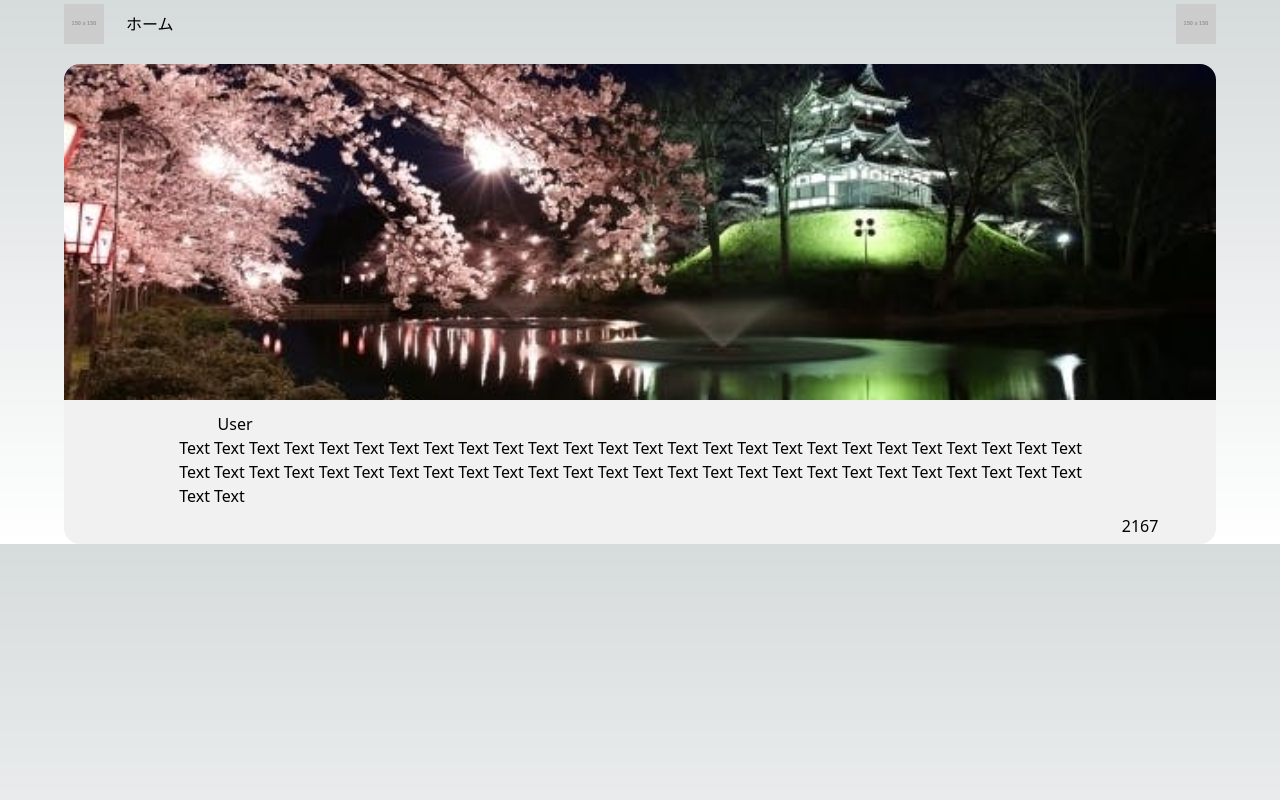
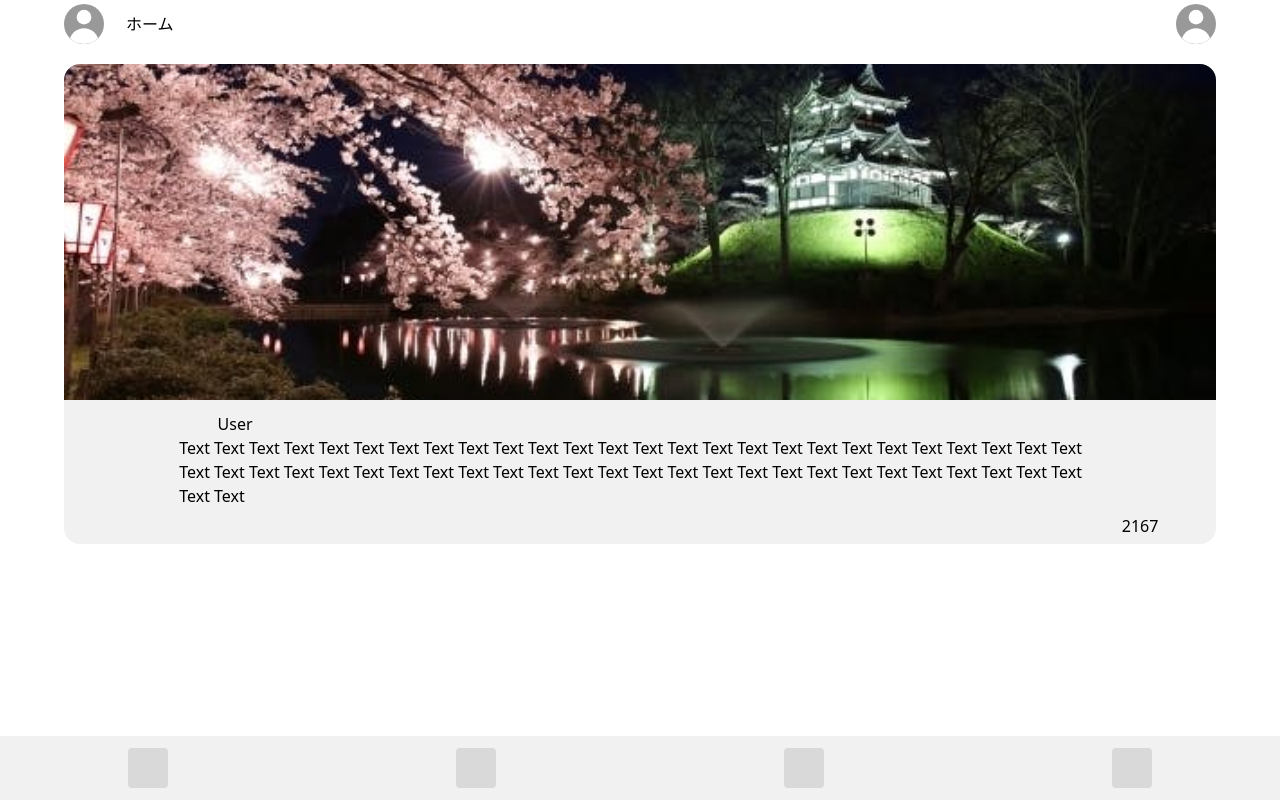
Before and after one commit to waragaya1999/ntt_sangaku_renkei_front, a Next.js app: page /test in a window 1280 px wide. Built offline with nearby package versions, Linux system fonts and the light colour scheme.

Commit message:
[update] スタイル調整

```diff
--- a/components/header.tsx
+++ b/components/header.tsx
@@ -1,16 +1,16 @@
 import Image from "next/image";
 
 export default function Header() {
-    const imageUrl = "https://placehold.jp/150x150.png"
+    const imageUrl = "/images/user.svg"
     return(
-        <header className={"w-full"}>
+        <header className={"w-full fixed bg-white z-[999]"}>
             <div className={"w-[90%] h-12 flex justify-between m-auto"}>
                 <div className={"flex items-center"}>
                     <Image src={imageUrl} alt="logo" width={40} height={40}/>
                     <h2 className={"whitespace-nowrap ml-[25%]"}>ホーム</h2>
                 </div>
                 <div className={"flex items-center"}>
-                    <Image src={imageUrl} alt="logo" width={40} height={40}/>
+                    <Image src={"/images/user.svg"} alt="logo" width={40} height={40}/>
                 </div>
             </div>
         </header>
--- a/components/upperPost.tsx
+++ b/components/upperPost.tsx
@@ -7,7 +7,7 @@ type Props = {
 export default function UpperPost({bgImage}: Props) {
     const upperPostsH = "calc(100vh * 0.6)"
     return (
-        <div className={"rounded-2xl overflow-hidden"} style={{width: "100%", height: upperPostsH}}>
+        <div className={"rounded-2xl overflow-hidden mx-[1%]"} style={{width: "100%", height: upperPostsH}}>
             <div className={"w-[100%] h-[70%] relative"}>
                 <Image src="/images/demo.jpg" alt="demo" fill style={{objectFit: "cover"}}/>
             </div>
--- a/pages/test.tsx
+++ b/pages/test.tsx
@@ -8,12 +8,23 @@ export default function Test() {
     return (
         <>
             <Header/>
-            <main>
-                <div className={"w-[90%] m-auto mt-4"}>
+            <main className={"h-[calc(100%-4rem)] overflow-scroll"}>
+                <div className={"w-[500%] flex m-auto pt-16"}>
                     <UpperPost bgImage={tailwindUrl}/>
-                    <div></div>
+                    <UpperPost bgImage={tailwindUrl}/>
+                    <UpperPost bgImage={tailwindUrl}/>
+                    <UpperPost bgImage={tailwindUrl}/>
+                    <UpperPost bgImage={tailwindUrl}/>
                 </div>
             </main>
+            <footer className={"w-full h-16 fixed bottom-0 bg-[#f1f1f1]"}>
+                <div className={"w-[80%] h-full flex items-center justify-between m-auto"}>
+                    <div className={"w-10 h-10 bg-[#d9d9d9] rounded"}></div>
+                    <div className={"w-10 h-10 bg-[#d9d9d9] rounded"}></div>
+                    <div className={"w-10 h-10 bg-[#d9d9d9] rounded"}></div>
+                    <div className={"w-10 h-10 bg-[#d9d9d9] rounded"}></div>
+                </div>
+            </footer>
         </>
     )
 }
--- a/styles/globals.css
+++ b/styles/globals.css
@@ -4,10 +4,13 @@
 
 :root {
     --foreground-rgb: 0, 0, 0;
-    --background-start-rgb: 214, 219, 220;
+    --background-start-rgb: 255, 255, 255;
     --background-end-rgb: 255, 255, 255;
 }
 
+#__next {
+    height: 100%;
+}
 
 body {
     color: rgb(var(--foreground-rgb));
@@ -17,4 +20,5 @@ body {
             rgb(var(--background-end-rgb))
     )
     rgb(var(--background-start-rgb));
+    height: 100vh;
 }
```
